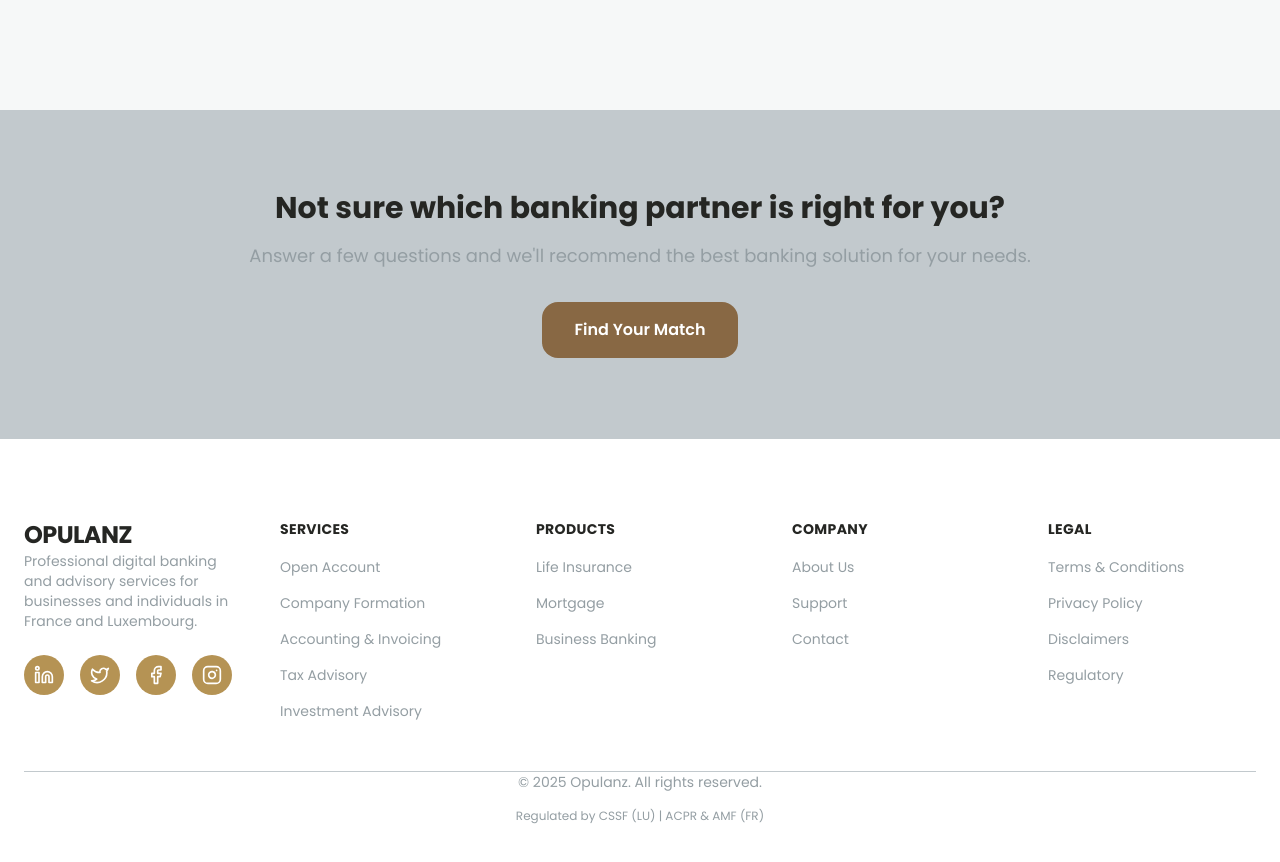
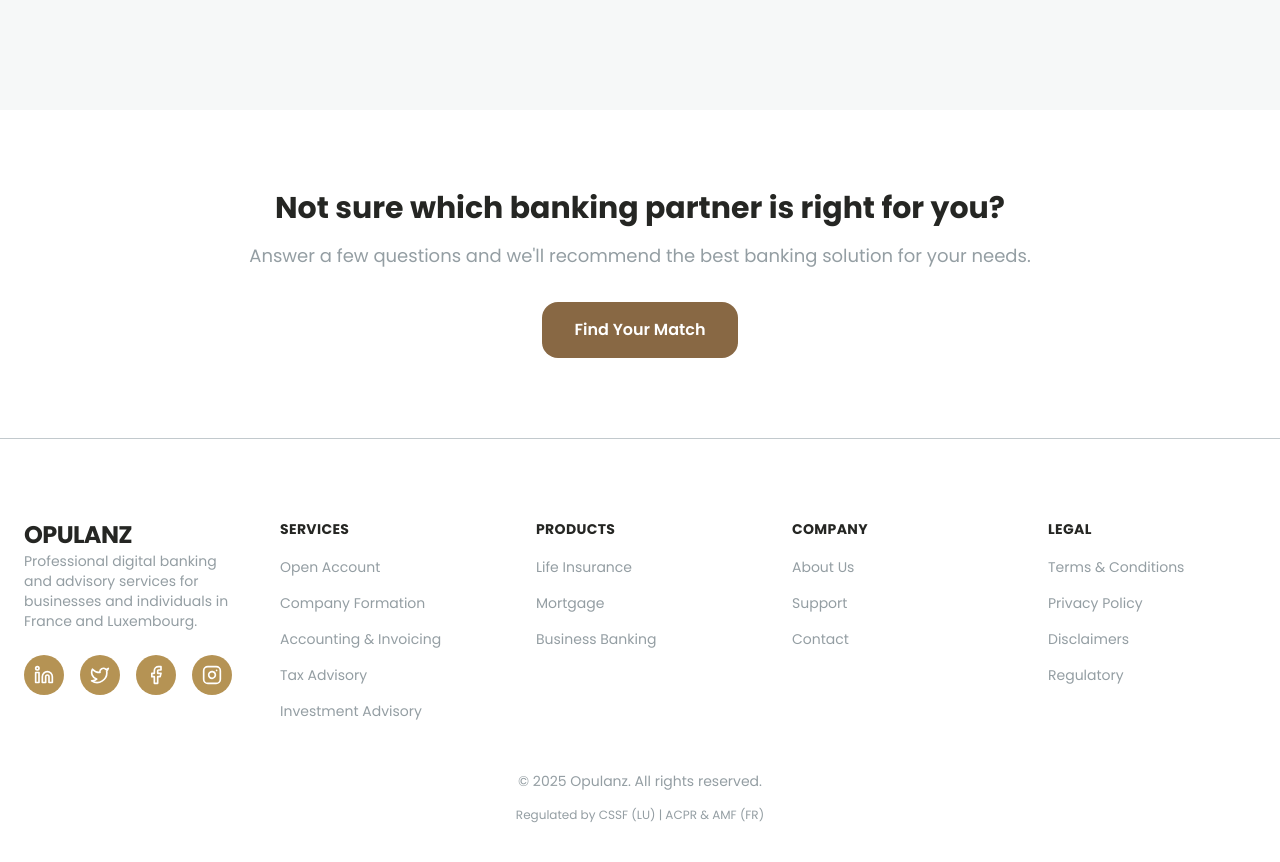
Before and after one commit to TAJKING10/opulanzbanking, a Next.js app: page /en/open-account in a window 1280 px wide. Shown: the part 1435-2297 px from the top of the page. Built offline with nearby package versions, Linux system fonts and the light colour scheme.

Commit message:
small update in the footer part

```diff
--- a/app/[locale]/open-account/page.tsx
+++ b/app/[locale]/open-account/page.tsx
@@ -139,7 +139,7 @@
       </section>
 
       {/* Alternative: Warm Referral */}
-      <section className="bg-brand-grayLight py-20">
+      <section className="bg-white py-20">
         <div className="container mx-auto max-w-4xl px-6 text-center">
           <h2 className="mb-4 text-3xl font-bold text-brand-dark">
             Not sure which banking partner is right for you?
--- a/shared/components/footer.tsx
+++ b/shared/components/footer.tsx
@@ -210,7 +210,7 @@
         </div>
 
         {/* Bottom Bar */}
-        <div className="mt-12 border-t border-brand-grayLight pt-8">
+        <div className="mt-12 pt-8">
           <div className="flex flex-col items-center justify-between gap-4 text-sm text-brand-grayMed md:flex-row">
             <p>
               {t("footer.copyright", { year: currentYear })}
```
